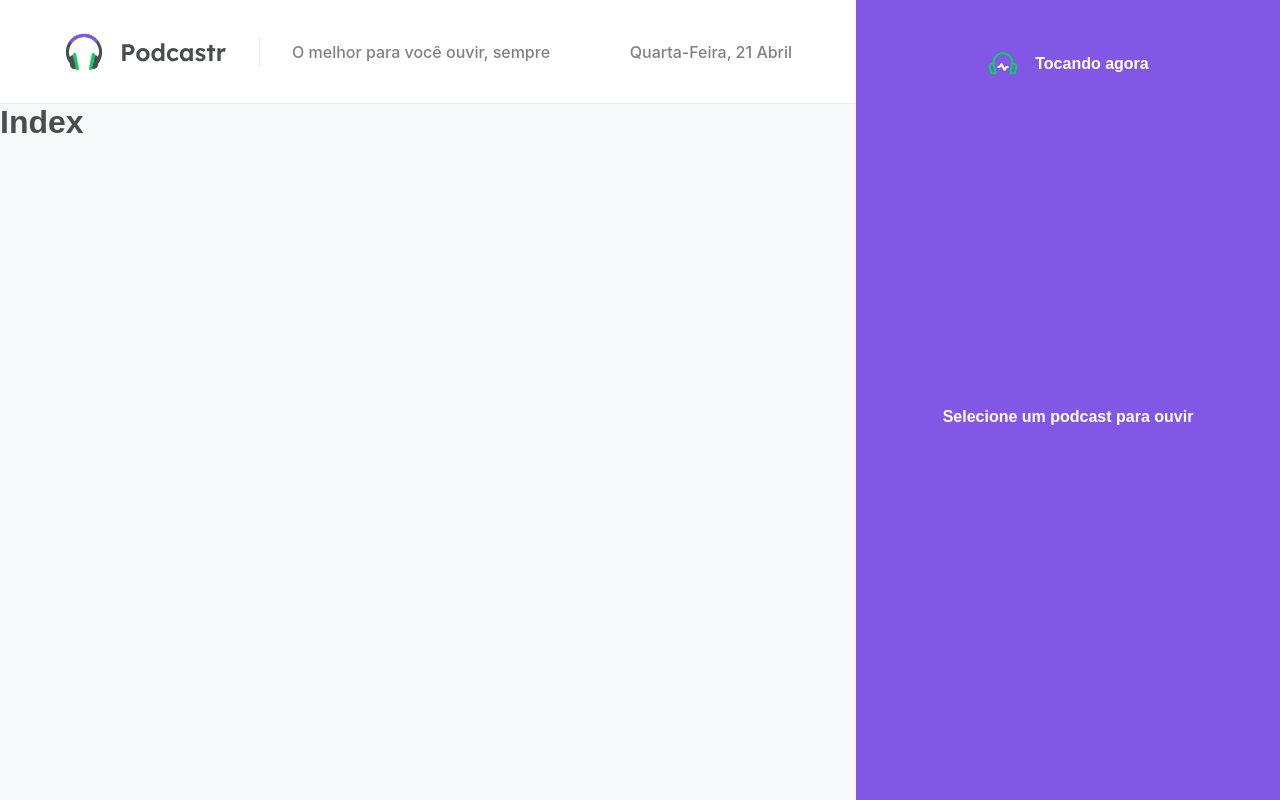
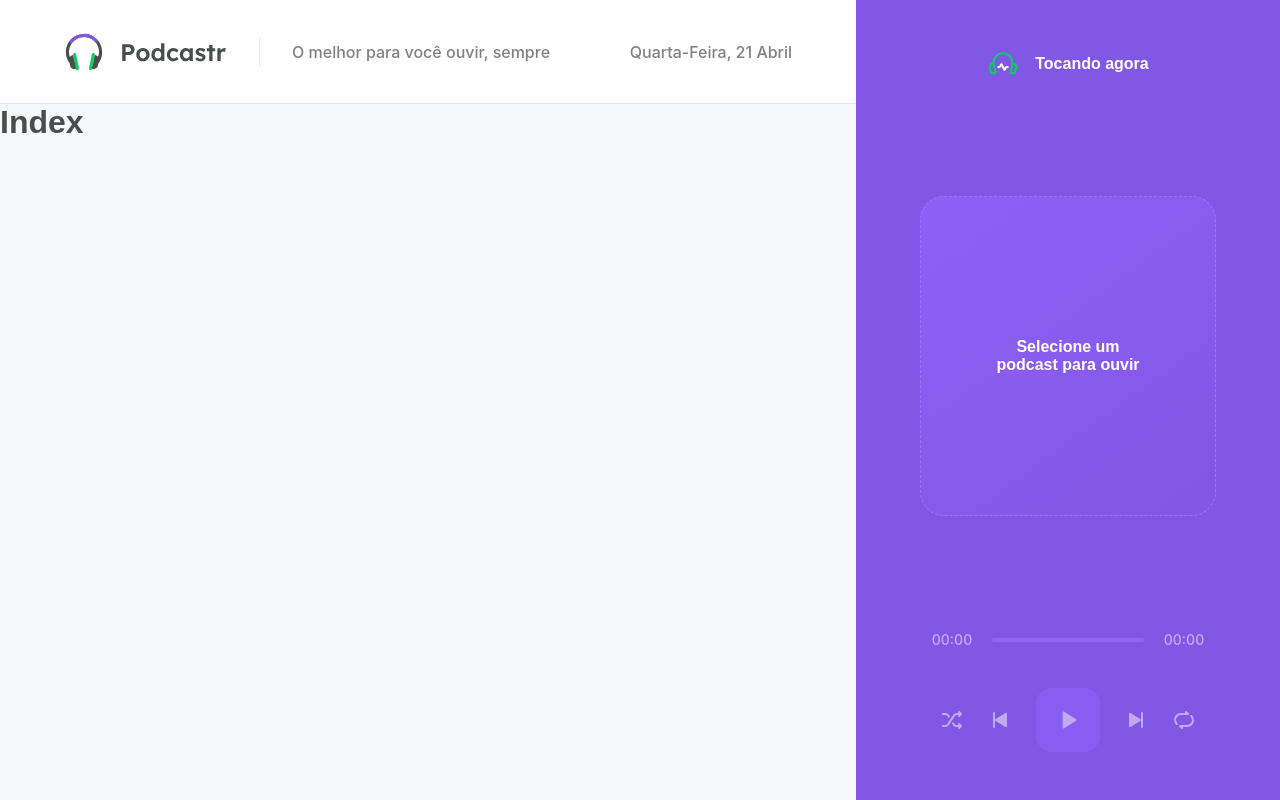
Before and after one commit to jordansts/Podcastr-nlw-nextjs, a Next.js app: page / in a window 1280 px wide. Built offline with nearby package versions, Linux system fonts and the light colour scheme.

Commit message:
Finalizado componente de player

```diff
--- a/src/components/Player/index.tsx
+++ b/src/components/Player/index.tsx
@@ -12,7 +12,33 @@
                 <strong>Selecione um podcast para ouvir</strong>
             </div>
 
-            <footer></footer>
+            <footer className={styles.empty}>
+                <div className={styles.progress}>
+                    <span>00:00</span>
+                    <div className={styles.slider}>
+                        <div className={styles.emptySlider} />
+                    </div>
+                    <span>00:00</span>
+                </div>
+
+                <div className={styles.buttons}>
+                    <button type="button">
+                        <img src="/shuffle.svg" alt="Embaralhar"/>
+                    </button>
+                    <button type="button">
+                        <img src="/play-previous.svg" alt="Tocar anterior"/>
+                    </button>
+                    <button type="button" className={styles.playButton}>
+                        <img src="/play.svg" alt="Embaralhar"/>
+                    </button>
+                    <button type="button">
+                        <img src="/play-next.svg" alt="Tocar próxima"/>
+                    </button>
+                    <button type="button">
+                        <img src="/repeat.svg" alt="Repetir"/>
+                    </button>
+                </div>
+            </footer>
         </div>
     );
 }
--- a/src/components/Player/styles.module.scss
+++ b/src/components/Player/styles.module.scss
@@ -21,4 +21,72 @@
         font-family: Lexend, sans-serif;
         font-weight: 600;
     }
+
+    footer {
+        align-self: stretch;
+
+        &.empty{
+            opacity: 0.5;
+        }
+    }
 }
+
+.emptyPlayer{
+    width: 100%;
+    height: 20rem;
+    border: 1.5px dashed var(--purple-300);
+    border-radius: 1.5rem;
+    background: linear-gradient(143.8deg, rgba(145, 100, 250, 0.8) 0%, rgba(0, 0, 0, 0) 100%);
+
+    padding: 4rem;
+    text-align: center;
+
+    display: flex;
+    align-items: center;
+    justify-content: center;
+}
+
+.progress{
+    display: flex;
+    align-items: center;
+    gap: 0.5rem;
+    font-size: 0.875rem;
+
+    span{
+        display: inline-block;
+        width: 4rem;
+        text-align: center;
+    }
+
+    .slider{
+        flex: 1;
+        .emptySlider{
+            width: 100%;
+            height: 4px;
+            background: var(--purple-300);
+            border-radius: 2px;
+        }
+    }
+
+}
+
+.buttons{
+    display: flex;
+    align-items: center;
+    justify-content: center;
+    margin-top: 2.5rem;
+    gap: 1.5rem;
+
+    button{
+        background: transparent;
+        border: 0;
+        font-size: 0;
+
+        &.playButton{
+            width: 4rem;
+            height: 4rem;
+            border-radius: 1rem;
+            background: var(--purple-400);
+        }
+    }
+}
```
